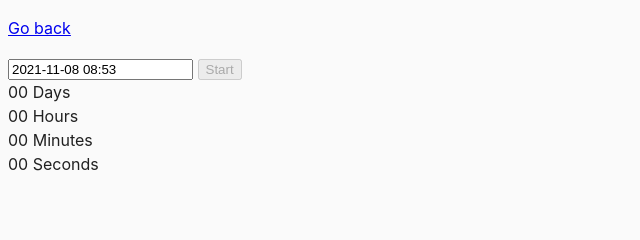
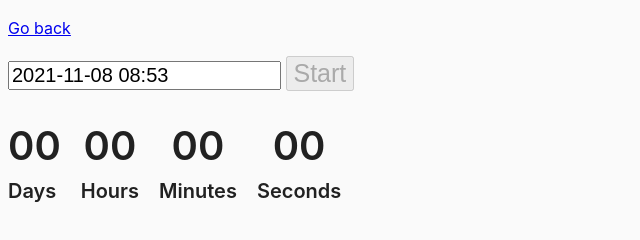
Before and after one commit to Lyutink/goit-js-hw-09, a website built with Parcel: page src/02-timer.html in a window 1280 px wide. Shown: the whole page, without its empty margins (0-640 px from the left). Built offline with nearby package versions, Linux system fonts and the light colour scheme.

Commit message:
add in css

```diff
--- a/src/css/common.css
+++ b/src/css/common.css
@@ -3,8 +3,8 @@
 }
 
 body {
-  font-family: -apple-system, BlinkMacSystemFont, 'Segoe UI', Roboto,
-    Oxygen-Sans, Ubuntu, Cantarell, 'Helvetica Neue', sans-serif;
+  font-family: -apple-system, BlinkMacSystemFont, 'Segoe UI', Roboto, Oxygen-Sans, Ubuntu, Cantarell,
+    'Helvetica Neue', sans-serif;
   -webkit-font-smoothing: antialiased;
   -moz-osx-font-smoothing: grayscale;
   background-color: #fafafa;
@@ -16,3 +16,25 @@ img {
   display: block;
   max-width: 100%;
 }
+
+.flatpickr-input {
+  font-size: 20px;
+}
+button {
+  font-size: 25px;
+}
+.timer {
+  display: flex;
+  margin-top: 25px;
+  font-weight: 600;
+  font-size: 20px;
+}
+.field {
+  display: flex;
+  flex-direction: column;
+  margin-right: 20px;
+}
+.value {
+  margin: auto;
+  font-size: 40px;
+}
--- a/src/js/02-timer.js
+++ b/src/js/02-timer.js
@@ -41,7 +41,13 @@ function onStart() {
         const time = convertMs(differenceTime);
         updateTimer(time);
         if (differenceTime < 1000) {
-           clearInterval(timerId);
+            stopTimer(timerId)
+       }
+   }, 1000);
+}
+
+function stopTimer(timerId) {
+               clearInterval(timerId);
             Notiflix.Report.success(
                 'Finish',
                 'Congratulations!!!',
@@ -50,8 +56,6 @@ function onStart() {
                 width: '360px',
                 svgSize: '120px',
             },);
-       }
-   }, 1000);
 }
 
 function convertMs(ms) {
```
